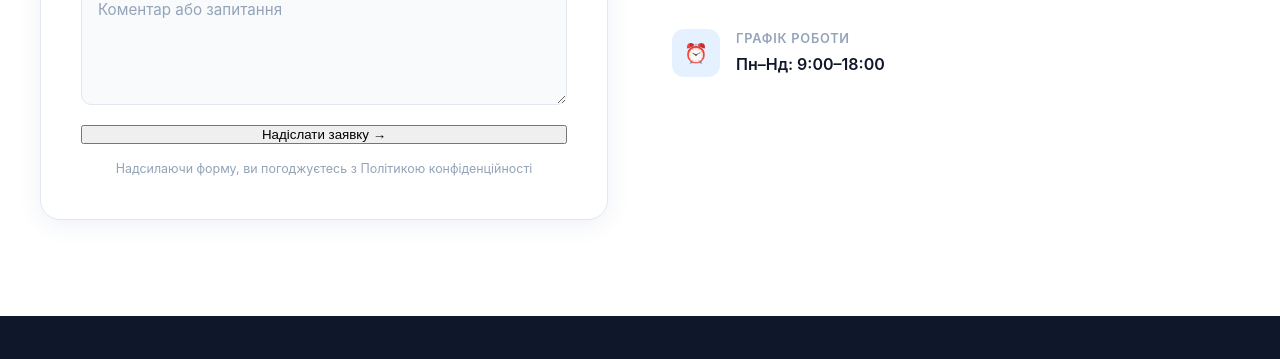
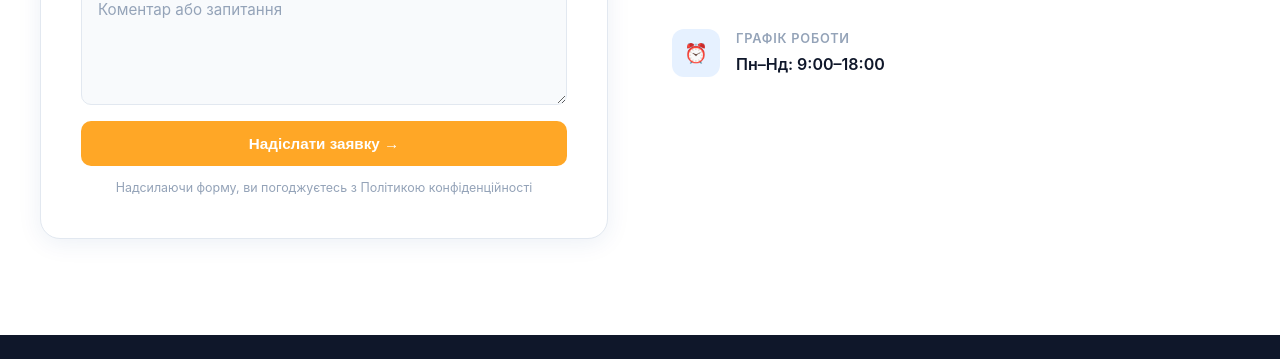
Before and after one commit to IrynaDiatel/solar_in_house, a website: page index.html in a window 1280 px wide. Shown: the part 6631-6990 px from the top of the page. Drawn offline with Linux system fonts and the light colour scheme.

Commit message:
Update style.css

```diff
--- a/css/style.css
+++ b/css/style.css
@@ -192,6 +192,24 @@
     gap: 1rem;
     flex-wrap: wrap;
   }
+
+.btn-primary {
+    background: var(--orange);
+    color: white;
+    padding: 0.85rem 2rem;
+    border-radius: 10px;
+    font-weight: 600;
+    font-size: 0.95rem;
+    text-decoration: none;
+    border: none;
+    cursor: pointer;
+    transition: transform 0.2s, background 0.2s;
+    display: inline-flex;
+    align-items: center;
+    gap: 8px;
+  }
+
+  .btn-primary:hover { background: var(--orange-dark); transform: translateY(-2px); }
 
   .btn-secondary {
     background: var(--orange);
```
